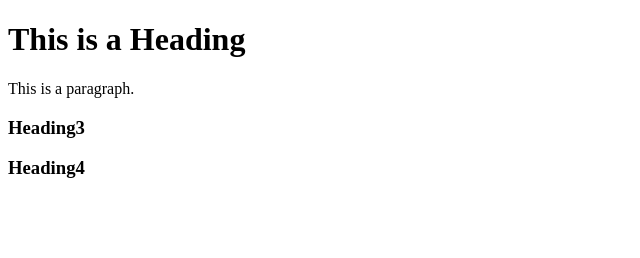
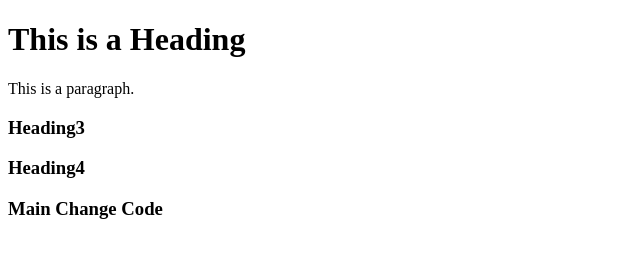
Before and after one commit to dushyantsahu10/ottersoftech, a plain HTML site: page index.html in a window 1280 px wide. Shown: the whole page, without its empty margins (0-640 px from the left). Drawn offline with Linux system fonts and the light colour scheme.

Commit message:
main commit

```diff
--- a/index.html
+++ b/index.html
@@ -9,6 +9,7 @@
 <p>This is a paragraph.</p>
 <h3>Heading3</h3>
 <h3>Heading4</h3>
+<h3>Main Change Code</h3>
 
 </body>
 </html>
```
